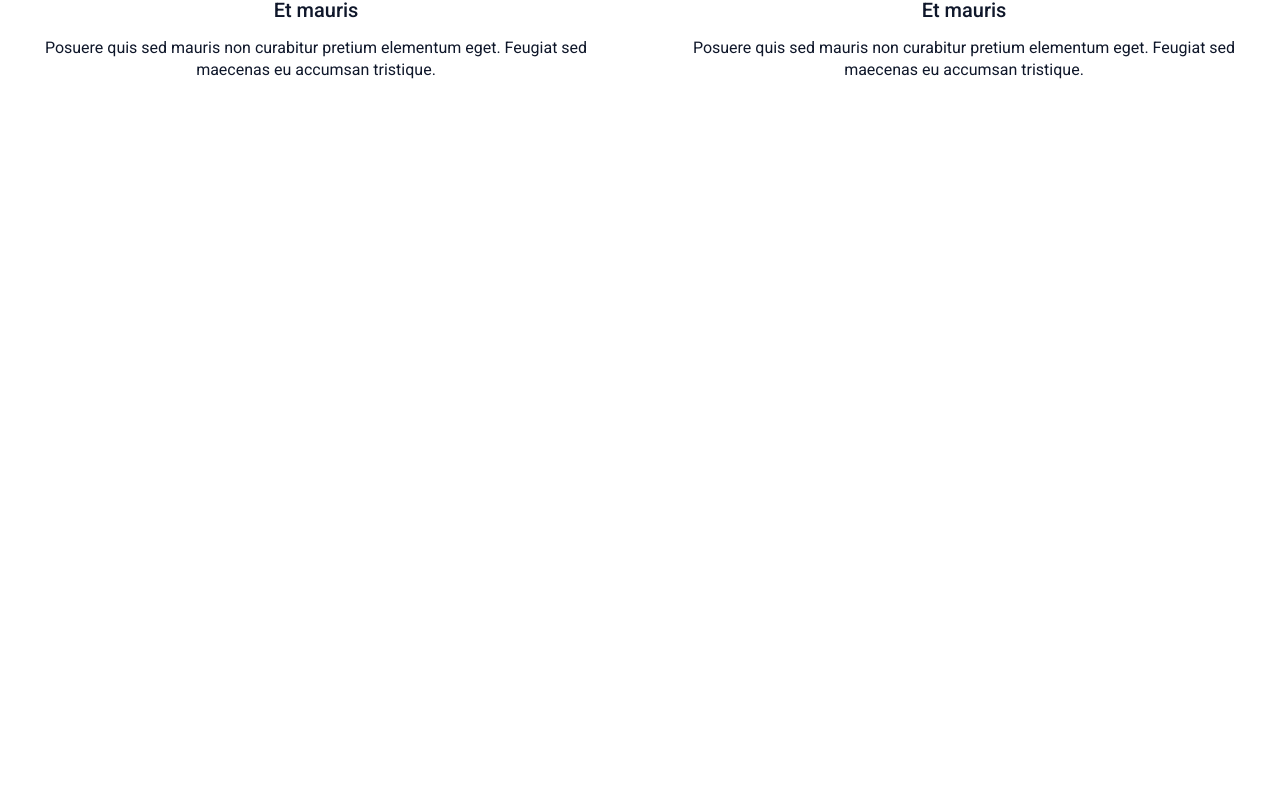
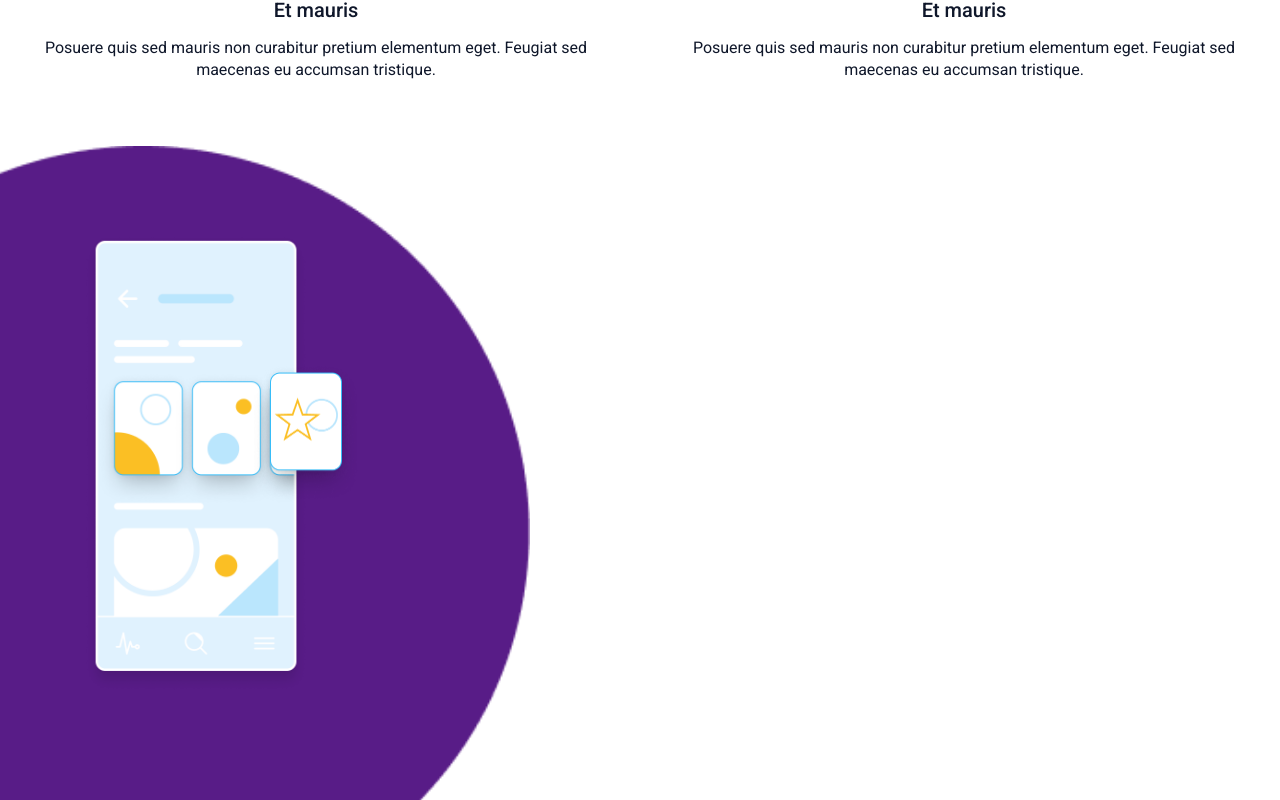
Before and after one commit to jooluisrm/buzzvel-fe, a Next.js app: page / in a window 1280 px wide. Shown: the part 1824-2624 px from the top of the page. Before the commit the page ends 1954 px from the top, so only its background shows below. Built offline with nearby package versions, Linux system fonts and the light colour scheme.

Commit message:
section 3 feita

```diff
--- a/src/components/section3/Section3.tsx
+++ b/src/components/section3/Section3.tsx
@@ -1,12 +1,13 @@
+import Image from "next/image";
+import roxo from "@/app/assets/Rectangle 16.png";
+import cell from "@/app/assets/Mobile-App-Placeholder-1.png";
+import add from "@/app/assets/Frame 4.png"
 import { GridSection3 } from "./GridSection3";
 
 export const Section3 = () => {
     return (
         <section className="py-12 px-4">
-            <div>
-
-            </div>
-            <div className="flex flex-col gap-6">
+            <div className="flex flex-col gap-6 mb-16">
                 <div className="text-center flex flex-col gap-6 mb-12">
                     <h2 className="text-[16px] text-[#D97706] font-medium leading-[17.6px]">Services</h2>
                     <h1 className="text-[32px] leading-[35.2px] font-bold">Personalized services</h1>
@@ -17,6 +18,14 @@ export const Section3 = () => {
                 </div>
                 <GridSection3 />
             </div>
+            <div className="mb-32">
+                <Image width={599.56} height={523} alt="roxo" src={roxo} className="absolute z-[-2] left-[-70px]" />
+                <div className="">
+                    <Image width={220} height={471.43} alt="cell" src={cell}  className="translate-y-[90px] translate-x-[70px]"/>
+                    <Image width={110} alt="item4" src={add} className="absolute z-10 translate-y-[-235px] translate-x-[235px]"/>
+                </div>
+
+            </div>
         </section>
     );
 }
```
